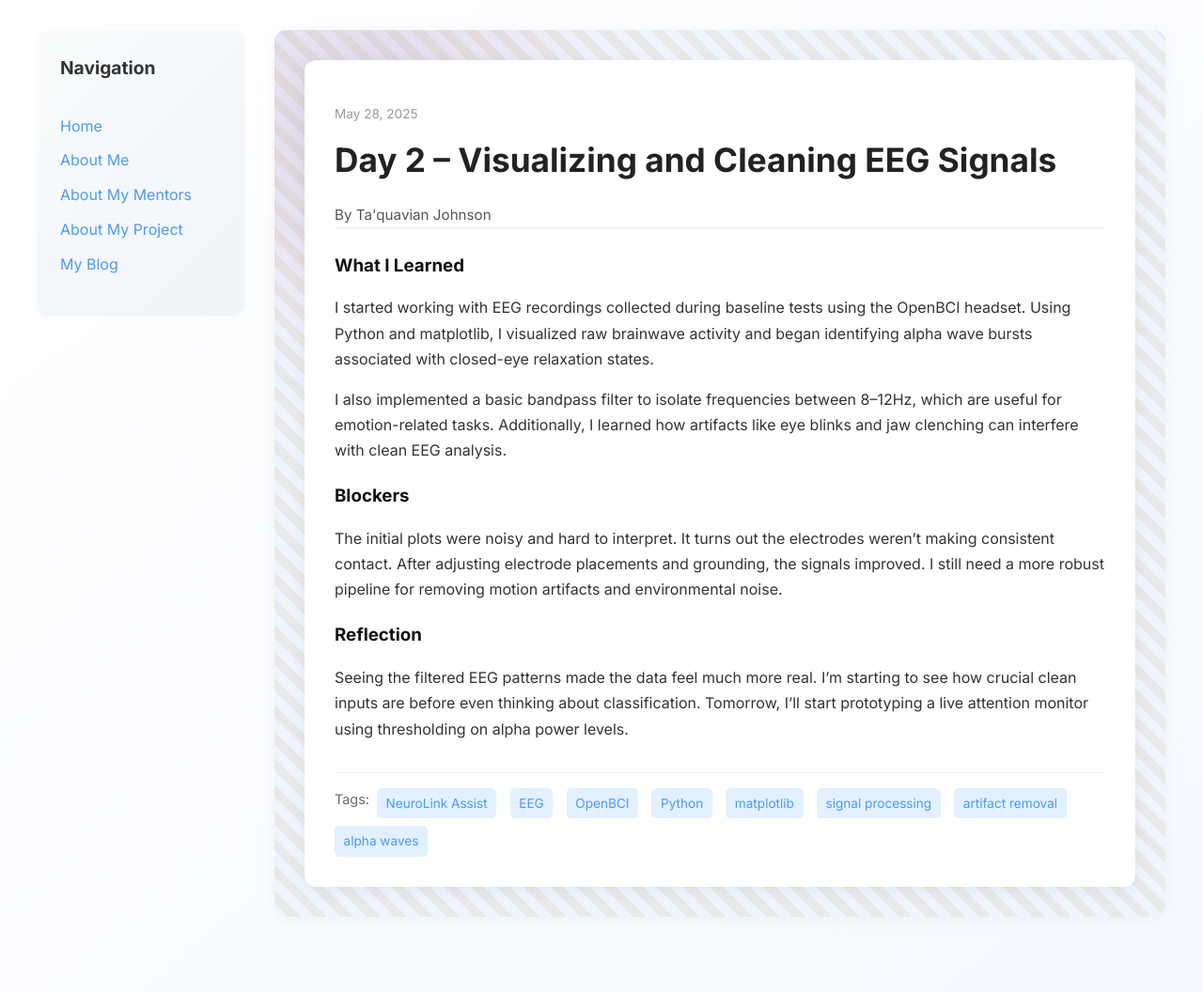
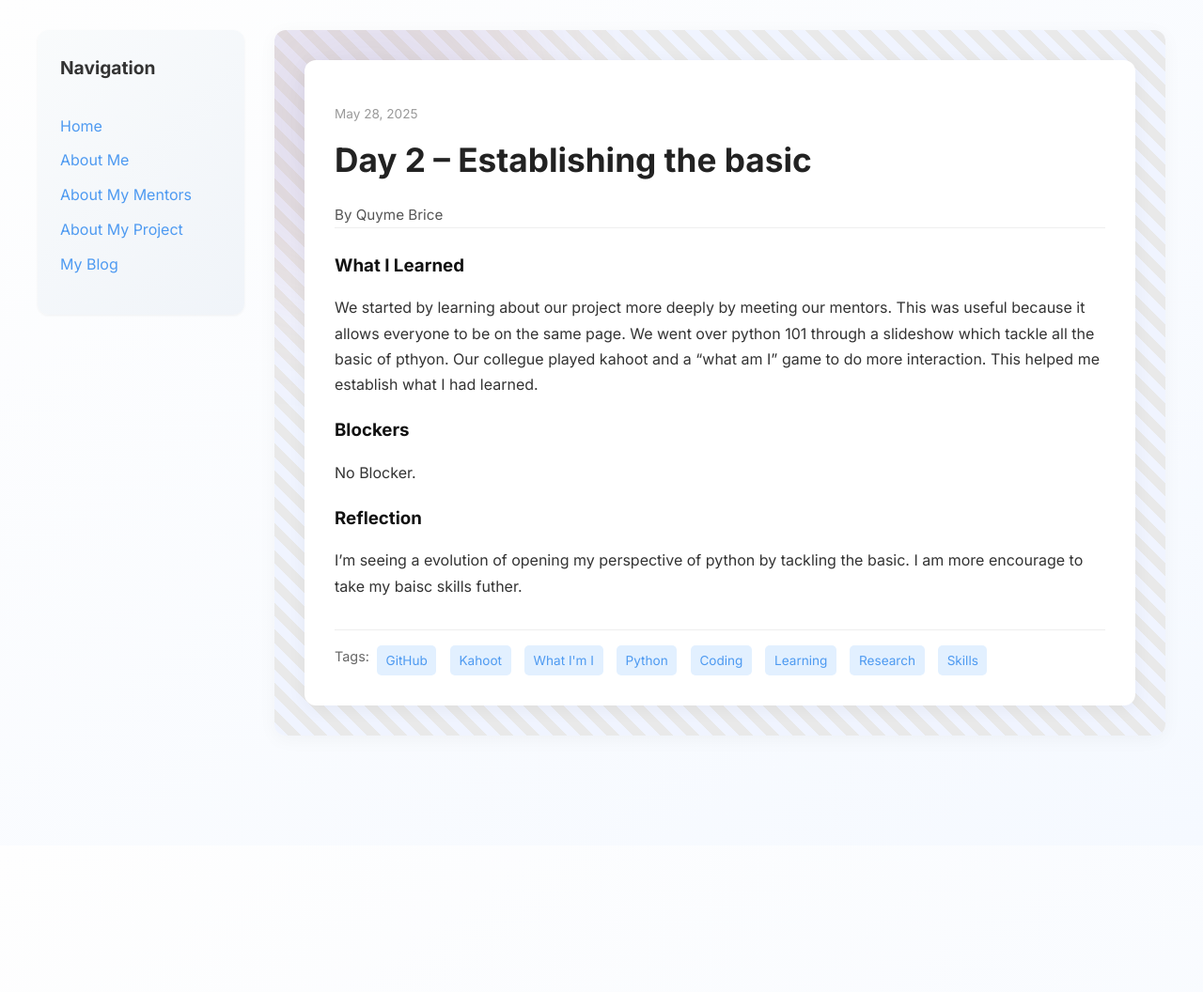
Before and after one commit to Qubri2/Qubri2.github.io, a Jekyll site: the page built from _posts/2025-05-28-day-2.md, in a window 1280 px wide. Shown: the whole page at 94% size. Built offline with Jekyll 4.4.1, drawn with Linux system fonts in a browser that asks for light colours; after the commit the page ends 900 px from its top, so only the background shows below that.

Commit message:
Update 2025-05-28-day-2.md

```diff
--- a/_posts/2025-05-28-day-2.md
+++ b/_posts/2025-05-28-day-2.md
@@ -1,19 +1,19 @@
 ---
 layout: post
-title: "Day 2 – Visualizing and Cleaning EEG Signals"
+title: "Day 2 – Establishing the basic"
 date: 2025-05-28
-author: Ta'quavian Johnson
+author: Quyme Brice
 permalink: /day2.html
-tags: ["NeuroLink Assist", "EEG", "OpenBCI", "Python", "matplotlib", "signal processing", "artifact removal", "alpha waves"]
+tags: ["GitHub", "Kahoot", "What I'm I", "Python", "Coding", "Learning", "Research", "Skills"]
 
 what_i_learned: |
-  I started working with EEG recordings collected during baseline tests using the OpenBCI headset. Using Python and matplotlib, I visualized raw brainwave activity and began identifying alpha wave bursts associated with closed-eye relaxation states.
+  We started by learning about our project more deeply by meeting our mentors. This was useful because it allows everyone to be on the same page. We went over python 101 through a slideshow which tackle all the basic of pthyon. Our collegue played kahoot and a "what am I" game to do more interaction. This helped me establish what I had learned.
 
-  I also implemented a basic bandpass filter to isolate frequencies between 8–12Hz, which are useful for emotion-related tasks. Additionally, I learned how artifacts like eye blinks and jaw clenching can interfere with clean EEG analysis.
+
 
 blockers: |
-  The initial plots were noisy and hard to interpret. It turns out the electrodes weren’t making consistent contact. After adjusting electrode placements and grounding, the signals improved. I still need a more robust pipeline for removing motion artifacts and environmental noise.
+  No Blocker.
 
 reflection: |
-  Seeing the filtered EEG patterns made the data feel much more real. I’m starting to see how crucial clean inputs are before even thinking about classification. Tomorrow, I’ll start prototyping a live attention monitor using thresholding on alpha power levels.
+  I'm seeing a evolution of opening my perspective of python by tackling the basic. I am more encourage to take my baisc skills futher.
 ---
```
